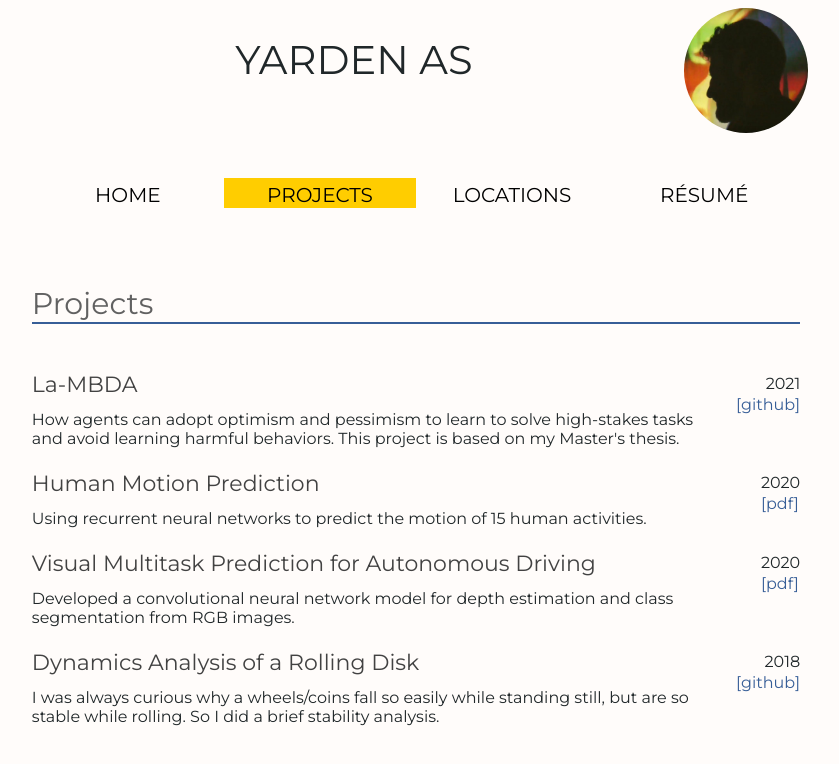
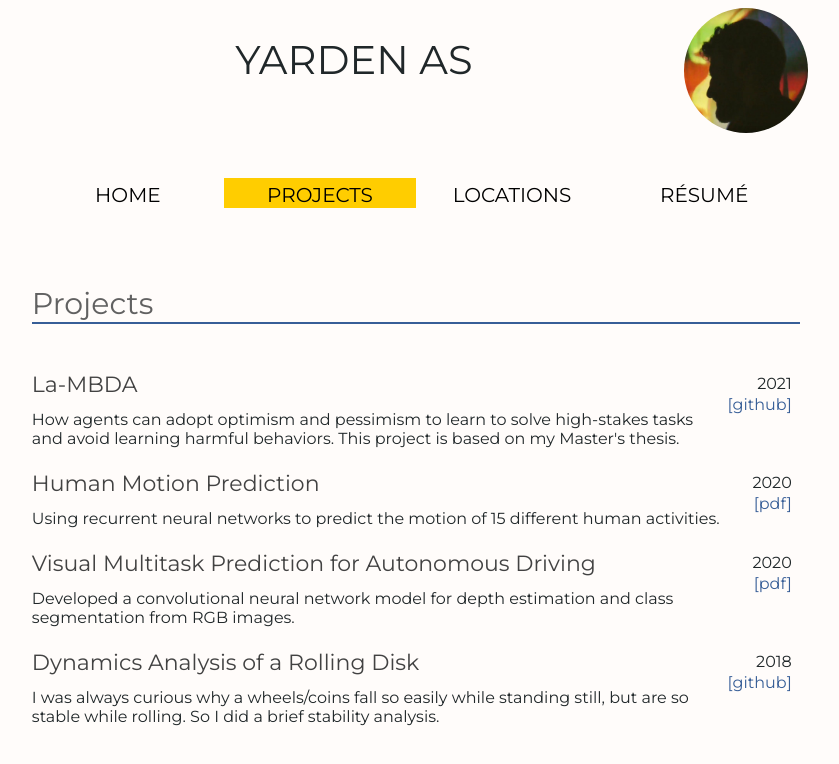
Before and after one commit to yardenas/yardenas.com, a Vue app: page /projects in a window 1280 px wide. Shown: the top 764 px of the page, without its empty margins (224-1063 px from the left). Built offline with nearby package versions, Linux system fonts and the light colour scheme.

Commit message:
Bug fixes after breaking teeth on deployment

```diff
--- a/src/App.vue
+++ b/src/App.vue
@@ -76,7 +76,8 @@ const COLORS = [COOL_RED, COOL_YELLOW, COOL_GREEN, COOL_BLUE]
 
 export default {
   data () {
-    const currentPage = window.location.pathname.slice(1) || 'home'
+    const paths = window.location.pathname.split('/')
+    const currentPage = paths[paths.length - 1] || 'home'
     return {
       ptr: 0,
       activePage: currentPage,
--- a/src/assets/styles/style.css
+++ b/src/assets/styles/style.css
@@ -208,8 +208,8 @@ footer {
 
 .project {
     display: grid;
-    grid-template-columns: repeat(auto-fill, minmax(400px, 1fr));
-    grid-template-rows: auto 1fr;
+    grid-template-columns: 90% 5%;
+    grid-template-rows: 1fr min-content;
     grid-gap: 25px;
     grid-column-gap: 30px;
     row-gap: 0;
@@ -245,6 +245,9 @@ footer {
     font-family: 'Montserrat', sans-serif;
     font-size: 1.6rem;
     margin-top: -25px;
+    grid-row: 2;
+    grid-column: 2;
+    justify-self: right;
 }
 
 .project-link a {
--- a/src/projects.json
+++ b/src/projects.json
@@ -8,7 +8,7 @@
     },
     {
         "header": "Human Motion Prediction",
-        "text": "Using recurrent neural networks to predict the motion of 15 human activities.",
+        "text": "Using recurrent neural networks to predict the motion of 15 different human activities.",
         "link": "pdf/machine-perception.pdf",
         "linkText": "pdf",
         "year": 2020
--- a/src/router/index.js
+++ b/src/router/index.js
@@ -2,6 +2,7 @@ import { createRouter, createWebHistory } from 'vue-router'
 import Home from '@/views/Home.vue'
 import Projects from '@/views/Projects.vue'
 import Places from '@/views/Places.vue'
+import PathNotFound from '@/views/PathNotFound.vue'
 
 const routes = [
   {
@@ -18,6 +19,10 @@ const routes = [
     path: '/places',
     name: 'Places',
     component: Places
+  },
+  {
+    path: '/:pathMatch(.*)*',
+    component: PathNotFound
   }
 ]
 
--- /dev/null
+++ b/src/views/PathNotFound.vue
@@ -0,0 +1,12 @@
+<template>
+  <div></div>
+</template>
+
+<script>
+export default {
+  created: function () {
+    console.log('wwwjwjwjwjwjwjwjwjwj')
+    window.location.href = '/index.html'
+  }
+}
+</script>
```
Also changed, not shown: vue.config.js (line endings or trailing spaces), 1 other file (tests, documents, lock files or other folders).
